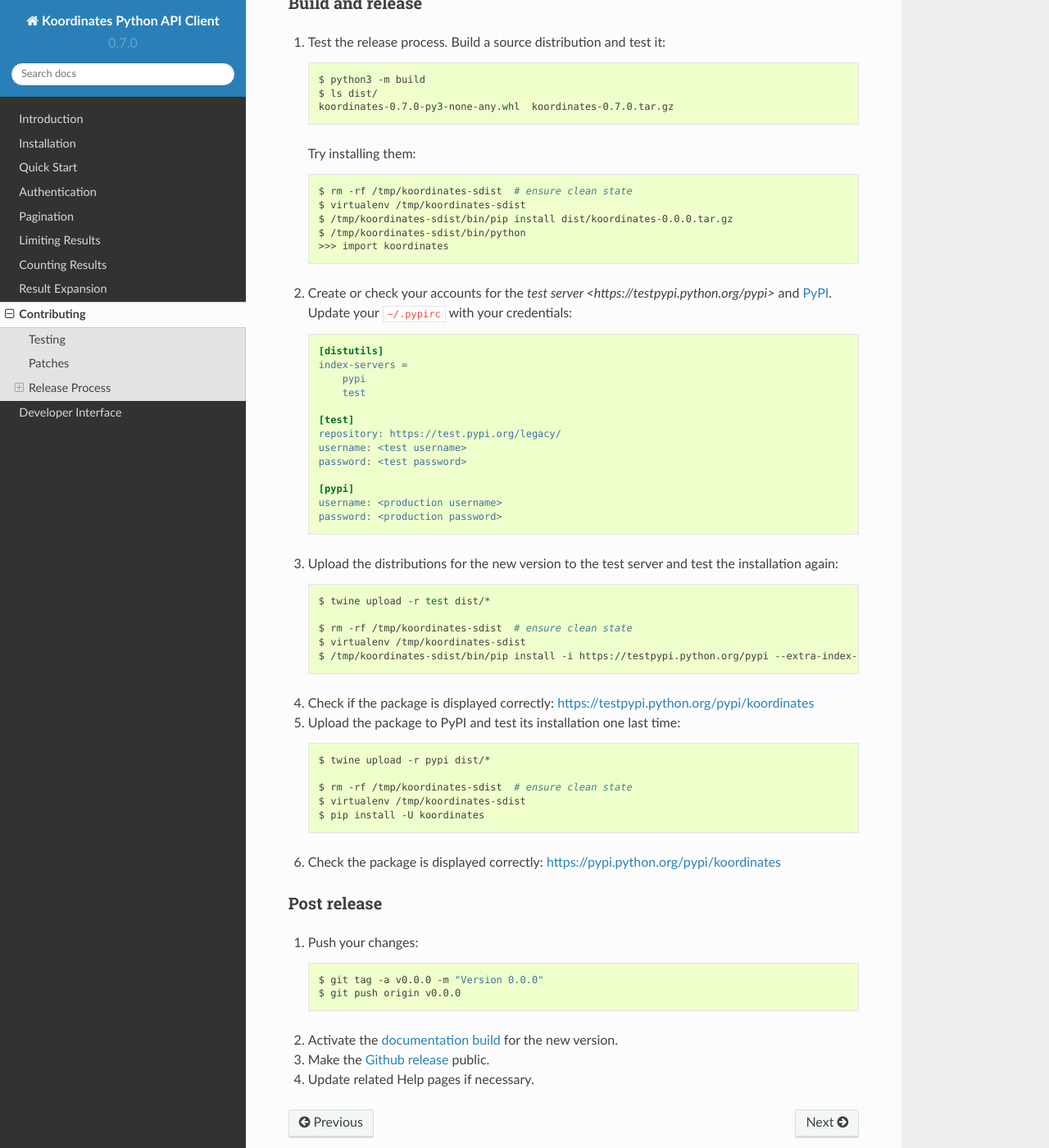
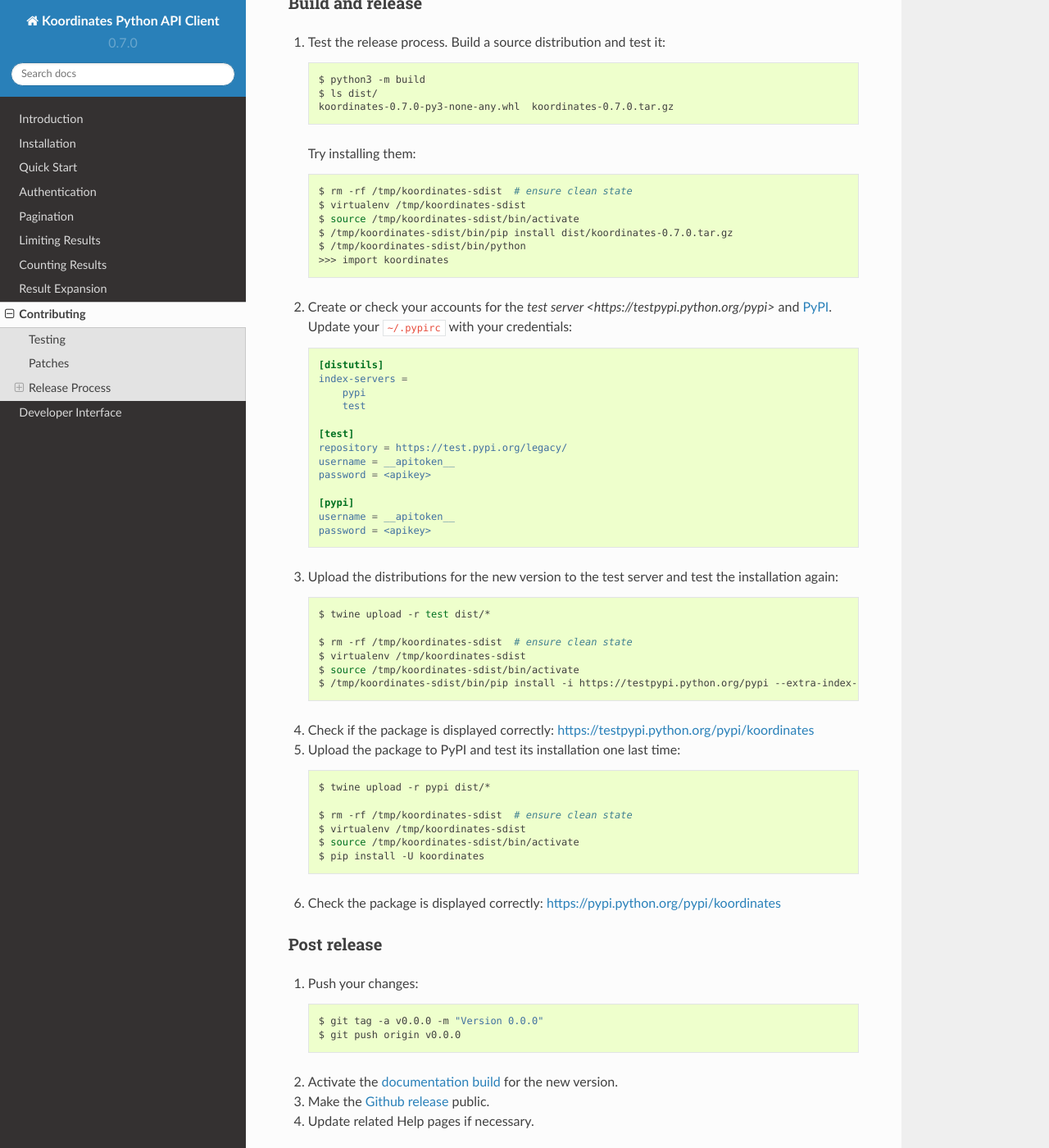
Before and after one commit to koordinates/python-client, a Sphinx documentation site: the page built from docs/source/user/contributing.rst, in a window 1280 px wide and 1400 px high, scrolled down 1869 px. Shown: the whole window at 82% size. Built offline with Sphinx 7.4.7 and the Read the Docs theme 2.0.0, drawn with Linux system fonts in a browser that asks for light colours.

Commit message:
Updating contributing with steps to publish

```diff
--- a/docs/source/user/contributing.rst
+++ b/docs/source/user/contributing.rst
@@ -95,7 +95,8 @@
 
     $ rm -rf /tmp/koordinates-sdist  # ensure clean state
     $ virtualenv /tmp/koordinates-sdist
-    $ /tmp/koordinates-sdist/bin/pip install dist/koordinates-0.0.0.tar.gz
+    $ source /tmp/koordinates-sdist/bin/activate
+    $ /tmp/koordinates-sdist/bin/pip install dist/koordinates-0.7.0.tar.gz
     $ /tmp/koordinates-sdist/bin/python
     >>> import koordinates
 
@@ -111,13 +112,13 @@
         test
 
     [test]
-    repository: https://test.pypi.org/legacy/
-    username: <test username>
-    password: <test password>
+    repository = https://test.pypi.org/legacy/
+    username = __apitoken__
+    password = <apikey>
 
     [pypi]
-    username: <production username>
-    password: <production password>
+    username = __apitoken__
+    password = <apikey>
 
 #. Upload the distributions for the new version to the test server and test the
    installation again:
@@ -128,6 +129,7 @@
 
     $ rm -rf /tmp/koordinates-sdist  # ensure clean state
     $ virtualenv /tmp/koordinates-sdist
+    $ source /tmp/koordinates-sdist/bin/activate
     $ /tmp/koordinates-sdist/bin/pip install -i https://testpypi.python.org/pypi --extra-index-url https://pypi.python.org/pypi koordinates
 
 #. Check if the package is displayed correctly:
@@ -141,6 +143,7 @@
 
     $ rm -rf /tmp/koordinates-sdist  # ensure clean state
     $ virtualenv /tmp/koordinates-sdist
+    $ source /tmp/koordinates-sdist/bin/activate
     $ pip install -U koordinates
 
 #. Check the package is displayed correctly:
```
